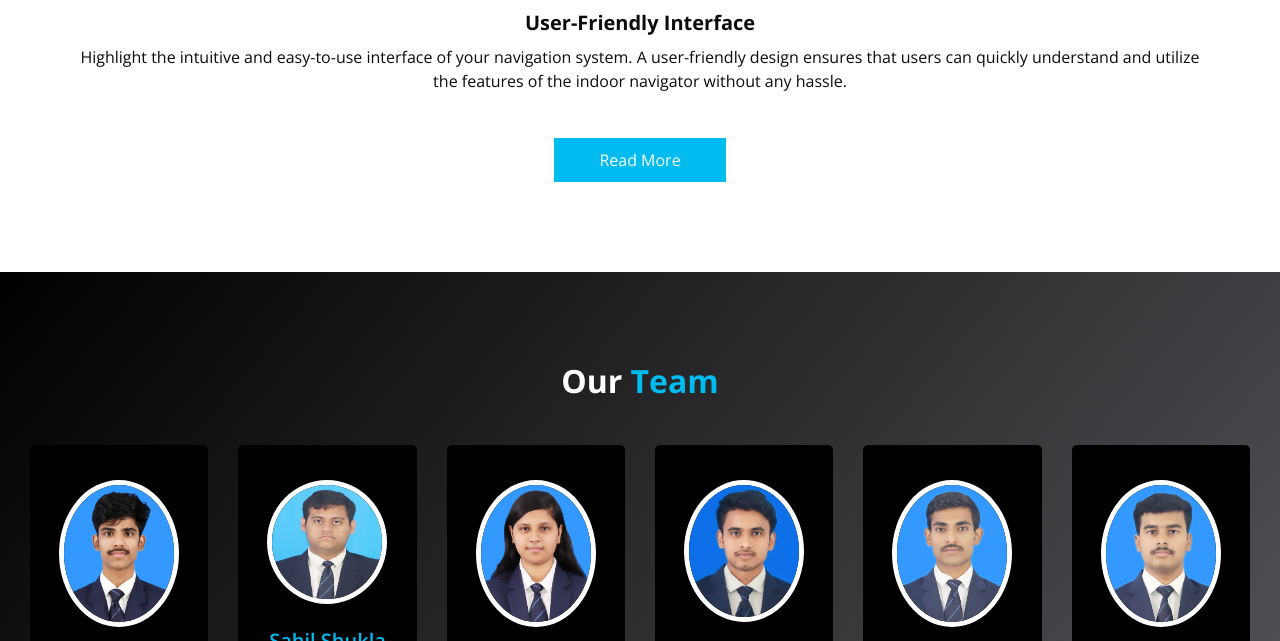
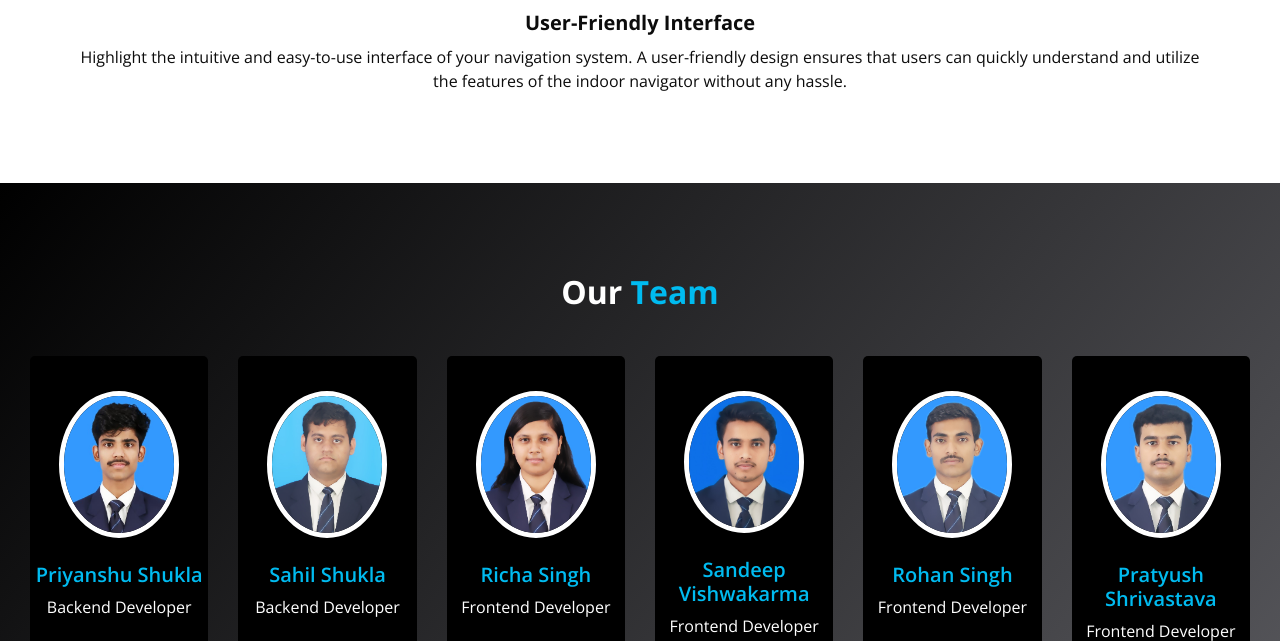
Before and after one commit to kazuha2004/SIH-, a plain HTML site: page index.html in a window 1280 px wide. Shown: the part 3440-4081 px from the top of the page. Drawn offline with nearby package versions, Linux system fonts and the light colour scheme; some packages are replaced by stand-ins of ours.

Commit message:
Update index.html

```diff
--- a/index.html
+++ b/index.html
@@ -352,11 +352,6 @@
           </div>
         </div>
       </div>
-      <div class="btn-box">
-        <a href="">
-          Read More
-        </a>
-      </div>
     </div>
   </section>
 
@@ -405,7 +400,7 @@
           <div class="col-lg-2 col-sm-5">
             <div class="box ">
               <div class="img-box">
-                <img src="images/sahil.jpg" class="img1" alt="" height="124px">
+                <img src="images/sahil.jpg" class="img1" alt="" >
               </div>
               <div class="detail-box">
                 <h5>
```
